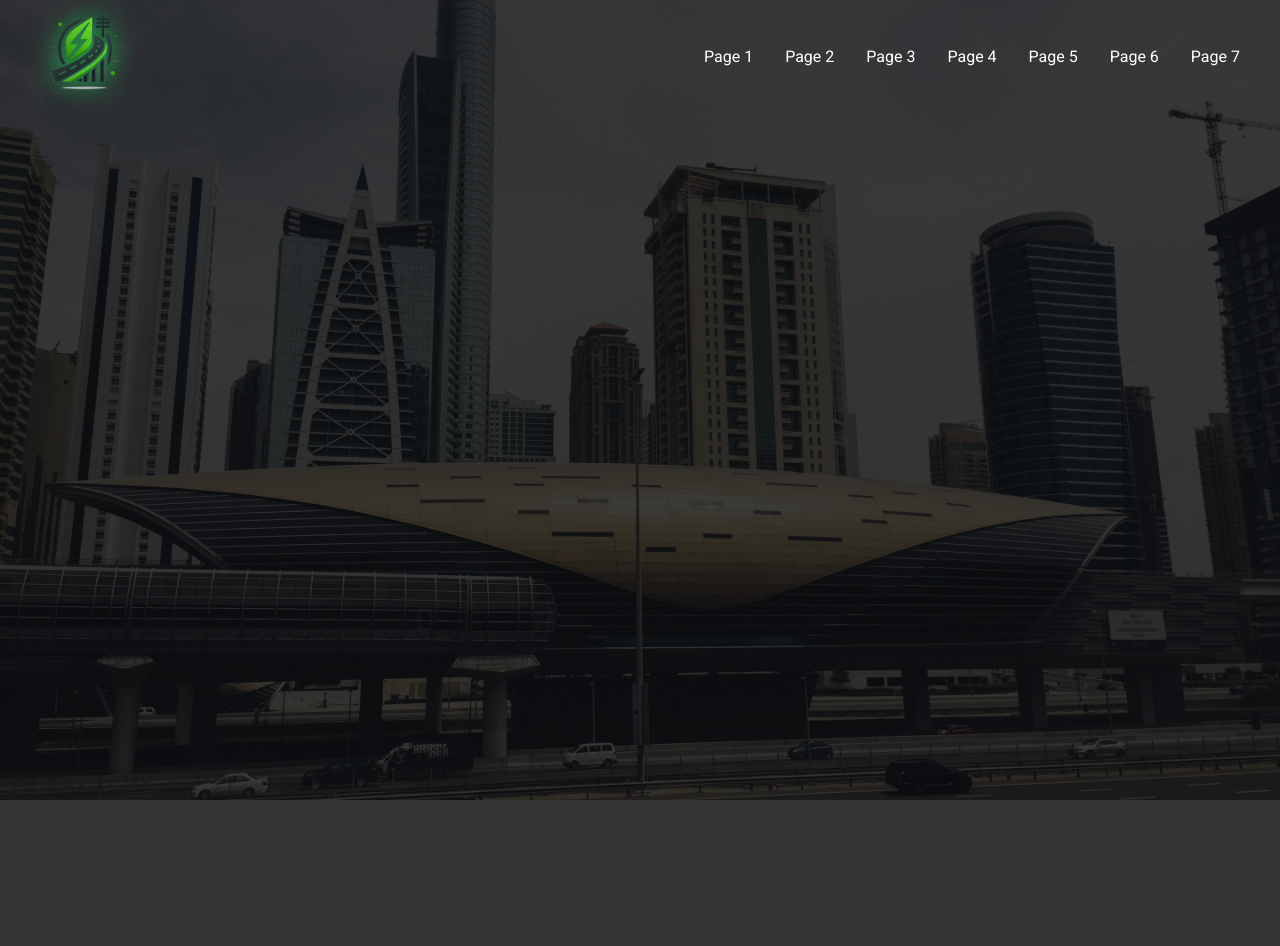
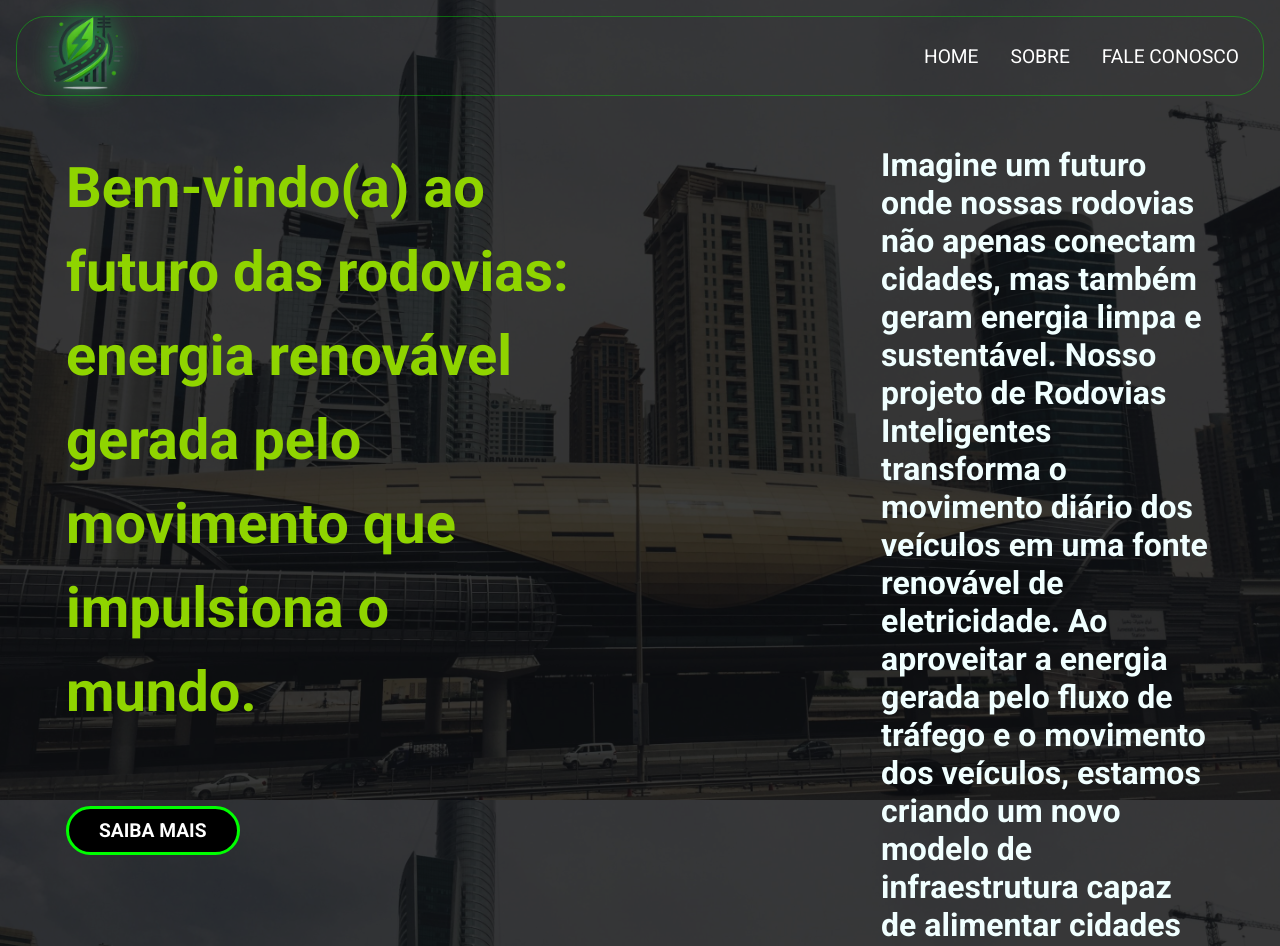
Before and after one commit to N1katine/TFIN, a plain HTML site: page tfni-novembro/index.html in a window 1280 px wide. Shown: the top 946 px of the page. Before the commit the page ends 800 px from the top, so only its background shows below. Drawn offline with Linux system fonts and the light colour scheme.

Commit message:
Added "Welcome" container

```diff
--- a/tfni-novembro/css/index.css
+++ b/tfni-novembro/css/index.css
@@ -27,8 +27,13 @@ header {
   justify-content: space-between;
   align-items: center;
   height: 10vh;
+  font-size: 1.2rem;
+  border: 1px solid #00ff00;
+  border-color: #00ff005e;
+  border-radius: 30px;
 
-  & > img {
+
+  &>img {
     width: 100px;
     height: auto;
     margin-bottom: 8px;
@@ -40,7 +45,7 @@ header {
     }
   }
 
-  & > nav {
+  &>nav {
     display: flex;
     gap: 1rem;
   }
@@ -76,3 +81,58 @@ a {
 .rotate-right:hover {
   transform: rotate(10deg);
 }
+
+
+/* PRIMEIRO CONTAINER */
+.container-home {
+  display: flex;
+  flex-wrap: wrap;
+  justify-content: space-between;
+  padding: 50px;
+}
+
+.left-panel {
+  max-width: 45%;
+}
+
+.right-panel {
+  max-width: 29%;
+}
+
+h1 {
+  font-size: 3.5rem;
+  color: #8fd400;
+  line-height: 1.5;
+  margin-bottom: 20px;
+}
+
+h2 {
+  font-size: 2.0rem;
+  color: azure;
+  margin-bottom: 10px;
+}
+
+
+.about-container {
+  padding-top: 10%;
+}
+
+.custom-button {
+  display: inline-block;
+  padding: 10px 30px;
+  font-size: 1.2rem;
+  font-weight: bold;
+  text-decoration: none;
+  text-transform: uppercase;
+  color: #fff;
+  background-color: #000;
+  border: 3px solid #00ff00;
+  border-radius: 30px;
+  transition: all 0.2s ease;
+}
+
+.custom-button:hover {
+  background-color: #00ff00;
+  border-radius: 30px;
+  color: #000;
+}
--- a/tfni-novembro/index.html
+++ b/tfni-novembro/index.html
@@ -1,27 +1,60 @@
 <!DOCTYPE html>
 <html lang="pt">
+
 <head>
   <meta charset="UTF-8" />
   <meta name="viewport" content="width=device-width, initial-scale=1.0" />
-    <title>The Future is Now</title>
+  <title>Highway</title>
   <link rel="stylesheet" href="../css/home.css" />
   <link rel="stylesheet" href="../css/index.css" />
 </head>
 
 <body>
   <main>
+
+    <!-- HEADER -->
     <header>
       <img src="./public/imgs/logo.png" alt="" />
       <nav>
-          <a class="rotate-left" href="">Page 1</a>
-          <a class="rotate-right" href="">Page 2</a>
-          <a class="rotate-left" href="">Page 3</a>
-          <a class="rotate-right" href="">Page 4</a>
+        <a class="rotate-left" href="">HOME</a>
+        <a class="rotate-right" href="">SOBRE</a>
+        <a class="rotate-left" href="">FALE CONOSCO</a>
+        <!-- <a class="rotate-right" href="">Page 4</a>
         <a class="rotate-left" href="">Page 5</a>
         <a class="rotate-right" href="">Page 6</a>
-          <a class="rotate-left" href="">Page 7</a>
+        <a class="rotate-left" href="">Page 7</a> -->
       </nav>
     </header>
+    <!-- HEADER -->
+
+    <!-- PRIMEIRO CONTAINER -->
+    <div class="container-home">
+      <div class="left-panel">
+        <h1>Bem-vindo(a) ao futuro das rodovias: <br> energia renovável gerada pelo <br> movimento que
+          impulsiona o
+          mundo.
+        </h1>
+        <div class="about-container">
+          <a href="" class="custom-button">SAIBA MAIS</a>
+        </div>
+      </div>
+      <div class="right-panel">
+        <h2>
+          Imagine um futuro onde nossas rodovias não apenas conectam cidades, mas também geram energia limpa e
+          sustentável.
+          Nosso projeto de Rodovias Inteligentes transforma o movimento diário dos veículos em uma fonte renovável de
+          eletricidade.
+          Ao aproveitar a energia gerada pelo fluxo de tráfego e o movimento dos veículos, estamos criando um novo
+          modelo de
+          infraestrutura capaz de alimentar cidades inteiras e promover a sustentabilidade. Descubra como podemos mudar
+          o mundo,
+          uma rodovia de cada vez.
+        </h2>
+      </div>
+    </div>
+    <!-- PRIMEIRO CONTAINER -->
+
   </main>
 </body>
+
 </html>
```
Also changed, not shown: tfni-novembro/login/index.html (+2 -0 lines), tfni-novembro/css/home.css (line endings or trailing spaces). Lines whose indentation alone changed are shown as unchanged.
